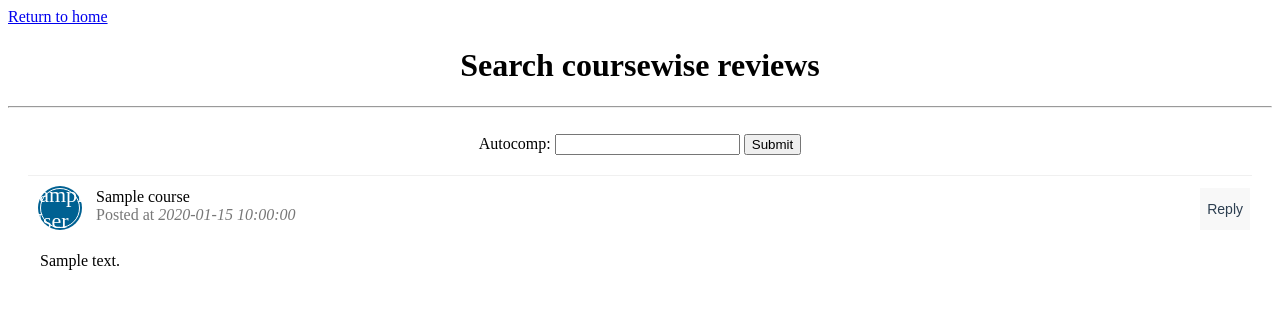
After one commit to abhishek8899/Blockchain-based-Course-Review-System, a Flask app: template python_blockchain_app-ibm_blockchain_post-2/app/templates/course_search.html in a window 1280 px wide. The commit adds this page. Shown: the top 309 px of the page. Run offline with Flask 2, Linux system fonts and the light colour scheme; the template is opened without the code that fills it: most values are stand-ins (such as "Sample title", 1, 10 or a date in 2020); form fields are guessed from the names that the template uses; some libraries are stand-ins or nearby versions.

Commit message:
Authentication fixed, course search page added

```diff
--- a/python_blockchain_app-ibm_blockchain_post-2/app/templates/base.html
+++ b/python_blockchain_app-ibm_blockchain_post-2/app/templates/base.html
@@ -5,8 +5,8 @@
   </head>
   <body>
     <div><a href="/">Return to home</a></div>
-    <center><h1>Submit Anonymous Review</h1></center>
-    <hr>
+    <!-- <center><h1>Submit Anonymous Review</h1></center> -->
+    <!-- <hr> -->
     {% with messages = get_flashed_messages() %}
     {% if messages %}
     <ul>
--- /dev/null
+++ b/python_blockchain_app-ibm_blockchain_post-2/app/templates/course_search.html
@@ -0,0 +1,131 @@
+<!-- extend base layout -->
+{% extends "base.html" %}
+
+{% block headers %}
+<meta charset="utf-8">
+<link rel="stylesheet" href="//code.jquery.com/ui/1.10.4/themes/smoothness/jquery-ui.css">
+<script type="text/javascript" src="http://code.jquery.com/jquery-latest.js"></script>
+<script type="text/javascript" src="http://ajax.googleapis.com/ajax/libs/jqueryui/1.11.4/jquery-ui.js"></script>
+{% endblock %}
+
+{% block content %}
+<center>
+    <h1>Search coursewise reviews</h1>
+</center>
+<hr>
+<br>
+
+<center>
+    <!-- Idhar '/submit' ke jagah jha search processing hogi wo route daal dena. -->
+    <form action="/submit" class="submit-review" id="textform" method="post">
+        {{ form.autocomp.label }}: {{ form.autocomp }}
+        <input type="submit" value="Submit">
+    </form>
+</center>
+
+<div style="margin: 20px;">
+
+    {% for post in posts %}
+    <div class="post_box">
+        <div class="post_box-header">
+            <div class="post_box-options"><button class="option-btn">Reply</button></div>
+            <div style="background: rgb(0, 97, 146) none repeat scroll 0% 0%; box-shadow: rgb(0, 97, 146) 0px 0px 0px 2px;"
+                class="post_box-avatar">{{post.author[0]}}</div>
+            <div class="name-header">{{post.course}}</div>
+            <div class="post_box-subtitle"> Posted at <i>{{readable_time(post.timestamp)}}</i></div>
+        </div>
+        <div>
+            <div class="post_box-body">
+                <p>{{post.content}}</p>
+            </div>
+        </div>
+    </div>
+    {% endfor %}
+
+    <style>
+        .submit-review textarea {
+            max-width: 600px;
+            max-height: 400px;
+            min-width: 400px;
+            min-height: 200px;
+            width: 400px;
+            height: 200px
+        }
+
+        .post_box {
+            background: #fff;
+            padding: 12px 0px 0px 12px;
+            margin-top: 0px;
+            margin-bottom: 8px;
+            border-top: 1px solid #f0f0f0;
+        }
+
+        .post_box-header {
+            padding-bottom: 12px;
+        }
+
+        .post_box-avatar {
+            width: 38px;
+            height: 38px;
+            border-radius: 50%;
+            display: flex;
+            justify-content: center;
+            align-items: center;
+            color: white;
+            font-size: 22px;
+            float: left;
+            margin-right: 16px;
+            border: 1px solid #fff;
+            box-shadow: 0px 0px 0px 2px #f00;
+        }
+
+        .post_box-avatar::after {
+            content: "";
+            display: block;
+        }
+
+        .post_box-name {
+            font-weight: bold;
+        }
+
+        .post_box-subtitle {
+            color: #777;
+        }
+
+        .post_box-body {
+            margin-top: 16px;
+            margin-bottom: 8px;
+        }
+
+        .post_box-options {
+            float: right;
+        }
+
+        .option-btn {
+            background: #f8f8f8;
+            border: none;
+            color: #2c3e50;
+            padding: 7px;
+            cursor: pointer;
+            font-size: 14px;
+            margin-left: 2px;
+            margin-right: 2px;
+            outline: none;
+            height: 42px;
+        }
+    </style>
+</div>
+<!-- for autocomplete course name -->
+<script>
+    $(function () {
+        $.ajax({
+            url: '{{ url_for("main.autocomplete") }}'
+        }).done(function (data) {
+            $('#course_name_autocomplete').autocomplete({
+                source: data,
+                minLength: 2
+            });
+        });
+    });
+</script>
+{% endblock %}
--- a/python_blockchain_app-ibm_blockchain_post-2/app/templates/index.html
+++ b/python_blockchain_app-ibm_blockchain_post-2/app/templates/index.html
@@ -9,6 +9,10 @@
 {% endblock %}
 
 {% block content %}
+	<center>
+		<h1>Submit Anonymous Review</h1>
+	</center>
+	<hr>
 	<br>
 
 	<center>
--- a/python_blockchain_app-ibm_blockchain_post-2/app/templates/signup.html
+++ b/python_blockchain_app-ibm_blockchain_post-2/app/templates/signup.html
@@ -7,7 +7,7 @@
         {% with messages = get_flashed_messages() %}
         {% if messages %}
             <div class="notification is-danger">
-                {{ messages[0] }} Go to <a href="{{ url_for('auth.login') }}">login page</a>.
+                {{ messages[0] }}
             </div>
         {% endif %}
         {% endwith %}
```
Also changed, not shown: python_blockchain_app-ibm_blockchain_post-2/app/auth.py (+12 -0 lines), python_blockchain_app-ibm_blockchain_post-2/app/main.py (+13 -0 lines), python_blockchain_app-ibm_blockchain_post-2/app/templates/sample.html (+1 -9 lines), python_blockchain_app-ibm_blockchain_post-2/app/db.sqlite3, 1 other file.
